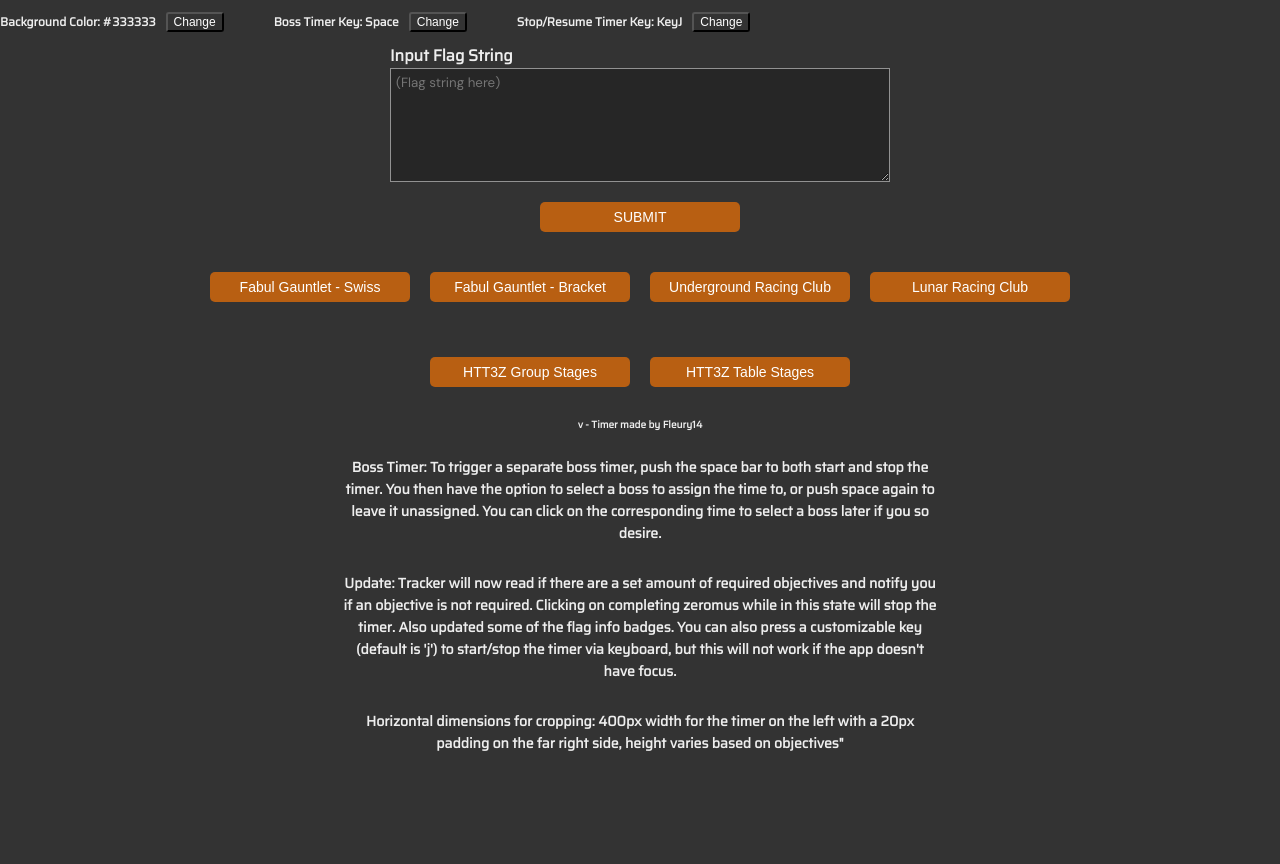
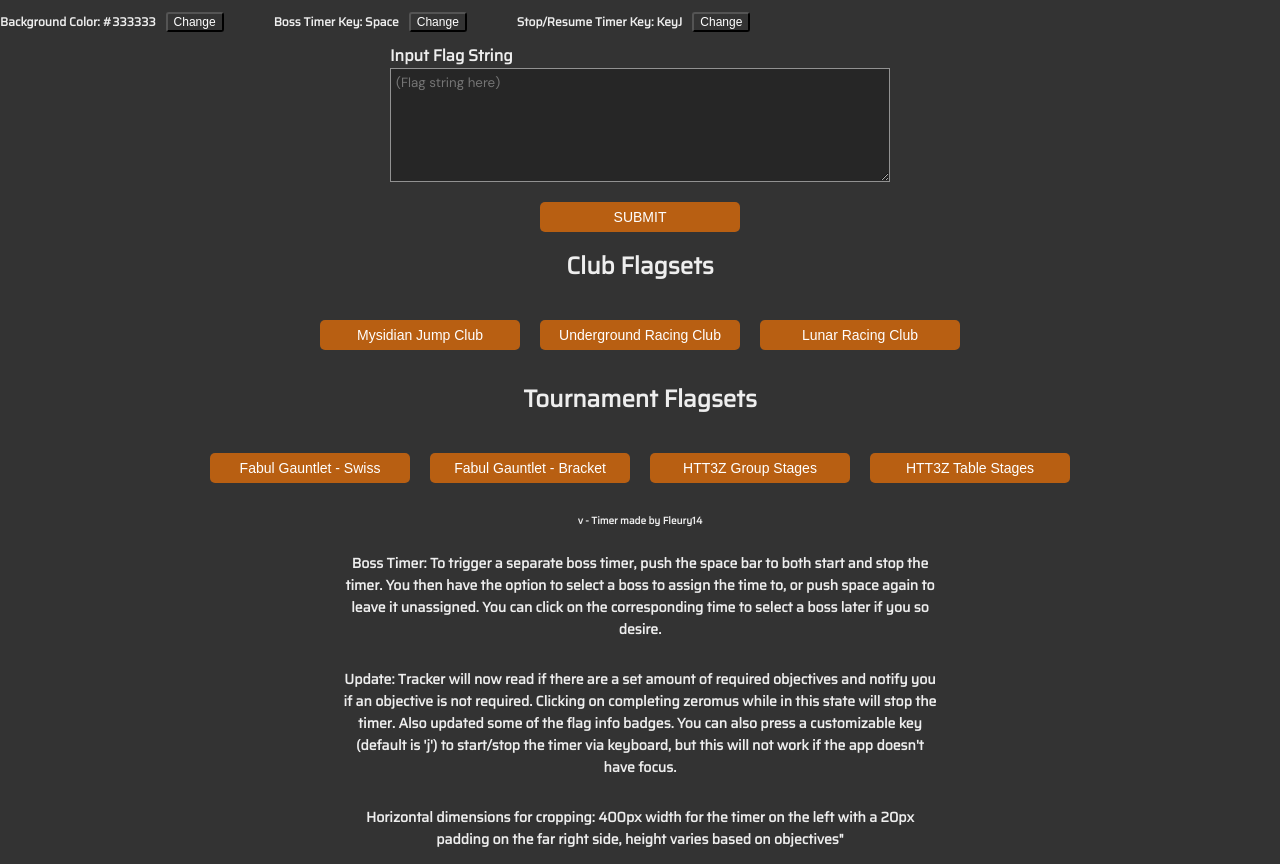
Before and after one commit to Fleury14/v4-timer, a React (Create React App) app: page / in a window 1280 px wide. Before the commit the page ends 800 px from the top, so only its background shows below. Built offline with nearby package versions, Linux system fonts and the light colour scheme; no server answers.

Commit message:
refac(flag input for): update club flags, organize buttons better

```diff
--- a/src/components/flag-input/flag-input-form.js
+++ b/src/components/flag-input/flag-input-form.js
@@ -36,13 +36,16 @@ class FlagInputForm extends Component {
                     <textarea rows="6" placeholder="(Flag string here)" value={flags} onChange={(e) => this.onChange(e.target.value)}></textarea>
                     <button>SUBMIT</button>
                 </form>
+                <h2 className="flag-preset-title">Club Flagsets</h2>
+                <div className="flag-presets">
+                    <button onClick={() => this.setState({ flags: 'O1:quest_magma/2:quest_tradepink/random:2,quest,char/req:all/win:crystal Kmain/summon/moon/unsafe Pkey Cstandard/j:abilities/nodupes Twildish Sstandard/quarter Bstandard/unsafe/alt:gauntlet Nchars Etoggle Glife/sylph -kit:basic -spoon -pushbtojump' })}>Mysidian Jump Club</button>
+                    <button onClick={() => this.setState({ flags: 'O1:quest_forge/2:quest_tradepink/3:quest_mistcave/4:quest_waterfall/5:quest_antlionnest/6:quest_fabul/random:2,quest/req:7/win:crystal Kmain/summon/moon Pkey Cstandard/maybe/j:abilities/bye Tstandard/sparse:80 Spro/quarter Bstandard/alt:gauntlet Nchars/key Etoggle/no:sirens Glife/sylph -kit:basic -spoon -vanilla:agility' })}>Underground Racing Club</button>
+                    <button onClick={() => this.setState({ flags: 'O1:quest_ribbonaltar/2:quest_masamunealtar/random:2/win:crystal Kmain/summon/moon/unsafe Pkey Cstandard/distinct:7/j:abilities/nodupes Tpro/junk Scabins/free Bstandard/alt:gauntlet Nchars/key Etoggle Glife/sylph -kit:loaded -noadamants' })}>Lunar Racing Club</button>
+                </div>
+                <h2 className="flag-preset-title">Tournament Flagsets</h2>
                 <div className="flag-presets">
                     <button onClick={() => this.setState({ flags: 'Orandom:5/win:crystal Kmain/summon/moon Pkey Cstandard/j:abilities Tstandard Sstandard Bstandard/alt:gauntlet Nchars/key Etoggle Glife -kit:basic -noadamants' })}>Fabul Gauntlet - Swiss</button>
                     <button onClick={() => this.setState({ flags: 'Orandom:5/win:crystal Kmain/summon/moon Pkey Cstandard/distinct:7/j:abilities/nodupes/bye Tpro Spro/quarter Bstandard/alt:gauntlet Nchars/key Etoggle Glife -kit:basic -noadamants' })}>Fabul Gauntlet - Bracket</button>
-                    <button onClick={() => this.setState({ flags: 'Omode:classicforge/1:quest_giant/random:2/win:crystal Kmain/summon/moon/unsafe Pkey Cstandard/distinct:7/j:abilities/nodupes Tpro Spro Bstandard Nchars/key Etoggle Glife -kit:basic -noadamants' })}>Underground Racing Club</button>
-                    <button onClick={() => this.setState({ flags: 'O1:quest_masamunealtar/2:quest_ribbonaltar/random:2/win:crystal Kmain/summon/moon/unsafe Pkey Cstandard/distinct:7/j:abilities/nodupes Tpro Spro Bstandard Nchars/key Etoggle Glife -noadamants' })}>Lunar Racing Club</button>
-                </div>
-                <div className="flag-presets">
                     <button onClick={() => this.setState({ flags: 'O1:quest_forge/random:3,quest/req:3/win:crystal Kmain/summon/moon Pkey Crelaxed/maybe/no:fusoya/j:abilities/bye Twildish/sparse:60 Sstandard Bstandard/alt:gauntlet Nkey Etoggle/cantrun Gwarp/life/sylph -kit:basic -noadamants -spoon -vanilla:agility' })}>HTT3Z Group Stages</button>
                     <button onClick={() => this.setState({ flags: 'O1:quest_forge/random:3,quest/req:3/win:crystal Kmain/summon/moon Pkey Cstandard/maybe/no:fusoya/j:abilities/permajoin Tpro/sparse:60 Spro Bstandard/alt:gauntlet Nkey Etoggle/cantrun/no:sirens Glife/sylph -kit:basic -noadamants -vanilla:agility' })}>HTT3Z Table Stages</button>
                 </div>
--- a/src/components/flag-input/flag-input.scss
+++ b/src/components/flag-input/flag-input.scss
@@ -39,3 +39,7 @@ form.flag-input-form button {
     text-align: center;
     font-size: 14px;
 }
+
+.flag-preset-title {
+    margin-top: 10px;
+}
```
